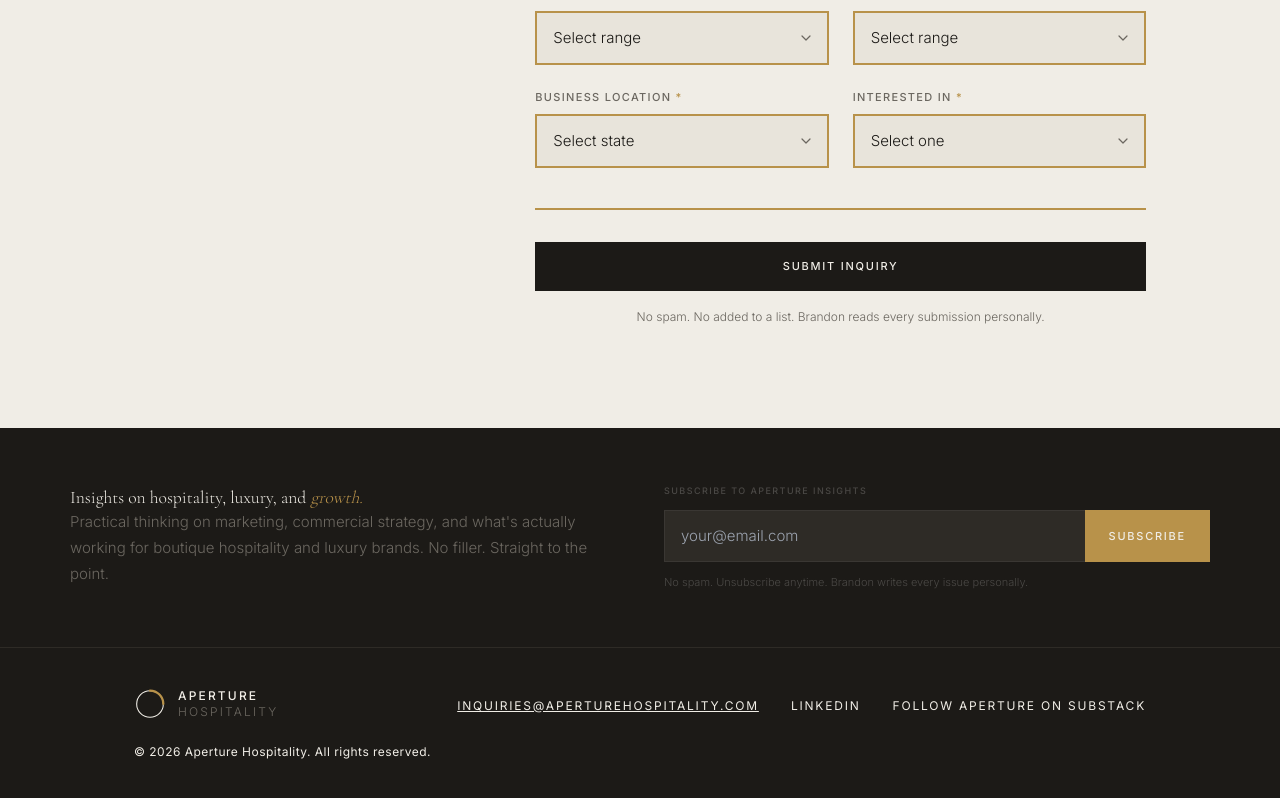
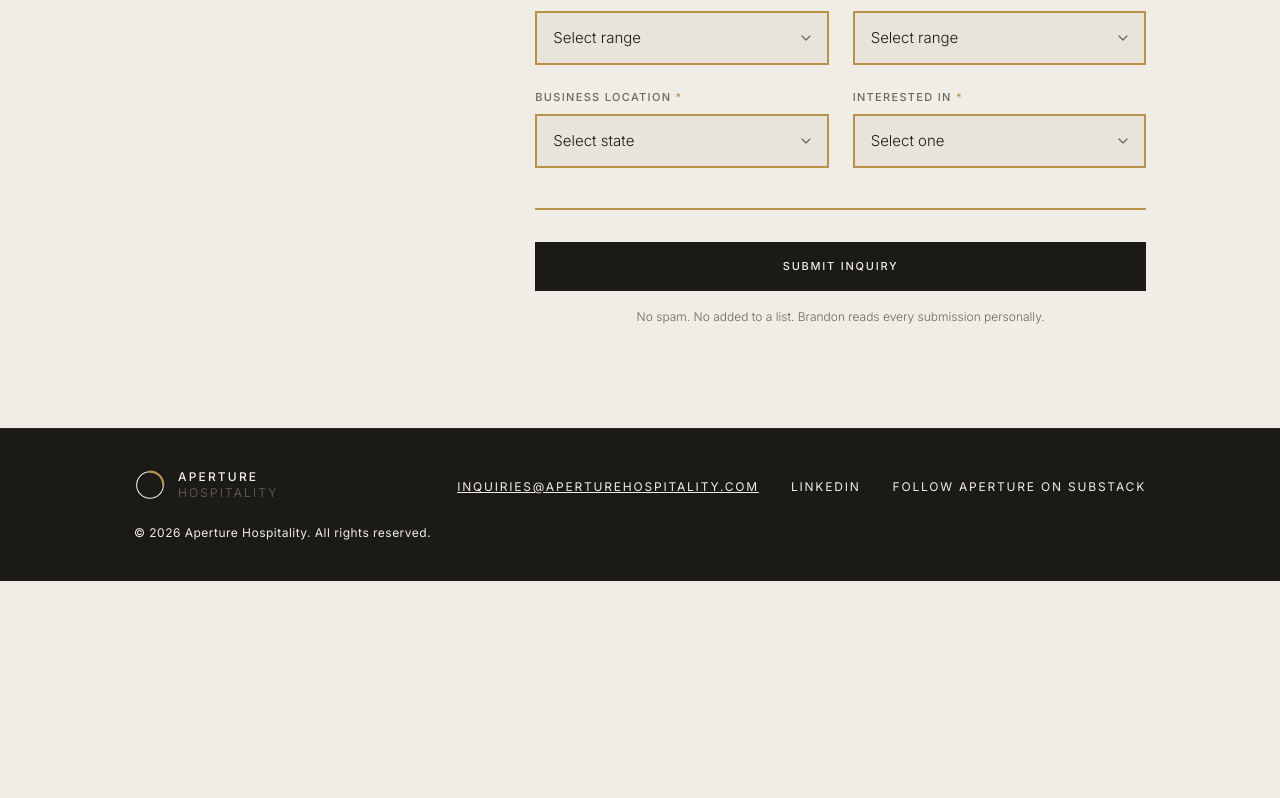
Before and after one commit to letsnavigatebmw/aperture-hospitality, a Next.js app: page / in a window 1280 px wide. Shown: the part 6710-7508 px from the top of the page. After the commit the page ends 7291 px from the top, so only its background shows below. Built offline with nearby package versions, Linux system fonts and the light colour scheme.

Commit message:
Remove newsletter section - keep intake form and footer as last two sections

```diff
--- a/app/page.tsx
+++ b/app/page.tsx
@@ -3,7 +3,6 @@
 import Nav from '@/components/Nav'
 import Footer from '@/components/Footer'
 import IntakeForm from '@/components/IntakeForm'
-import NewsletterSection from '@/components/NewsletterSection'
 import Link from 'next/link'
 
 export default function Home() {
@@ -292,7 +291,6 @@ export default function Home() {
       </section>
 
       <IntakeForm />
-      <NewsletterSection inputId="newsletter-email-home" />
       <Footer />
     </>
   )
```
